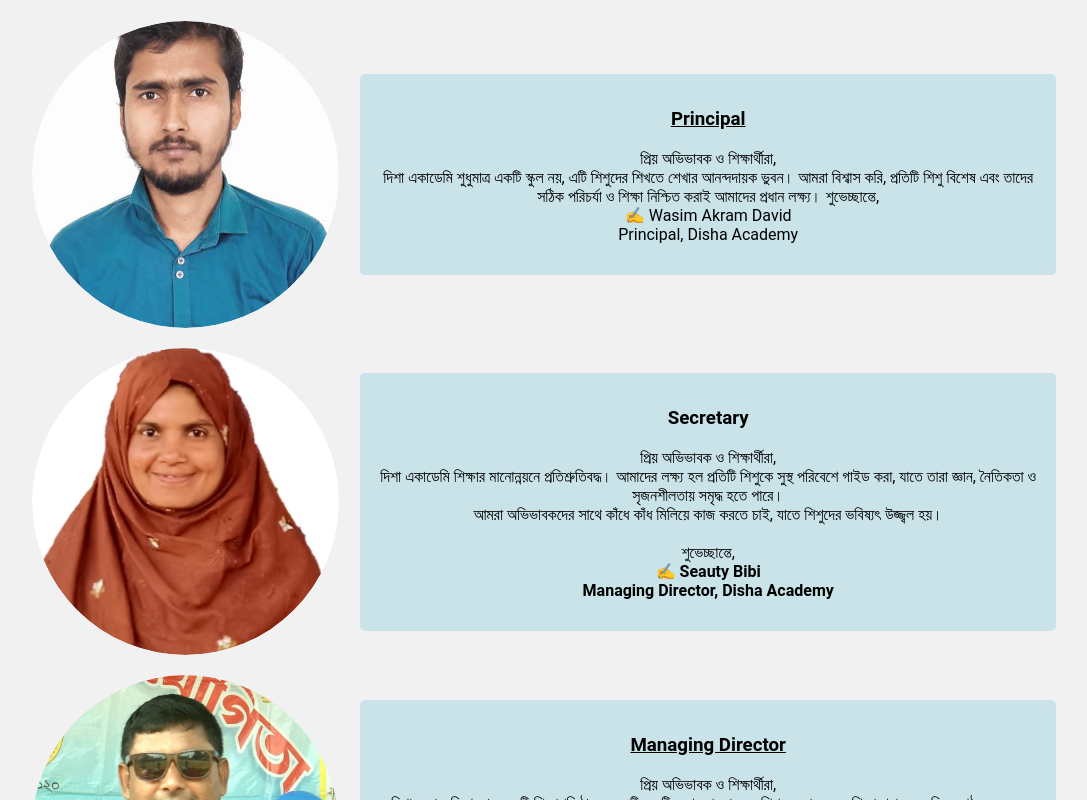
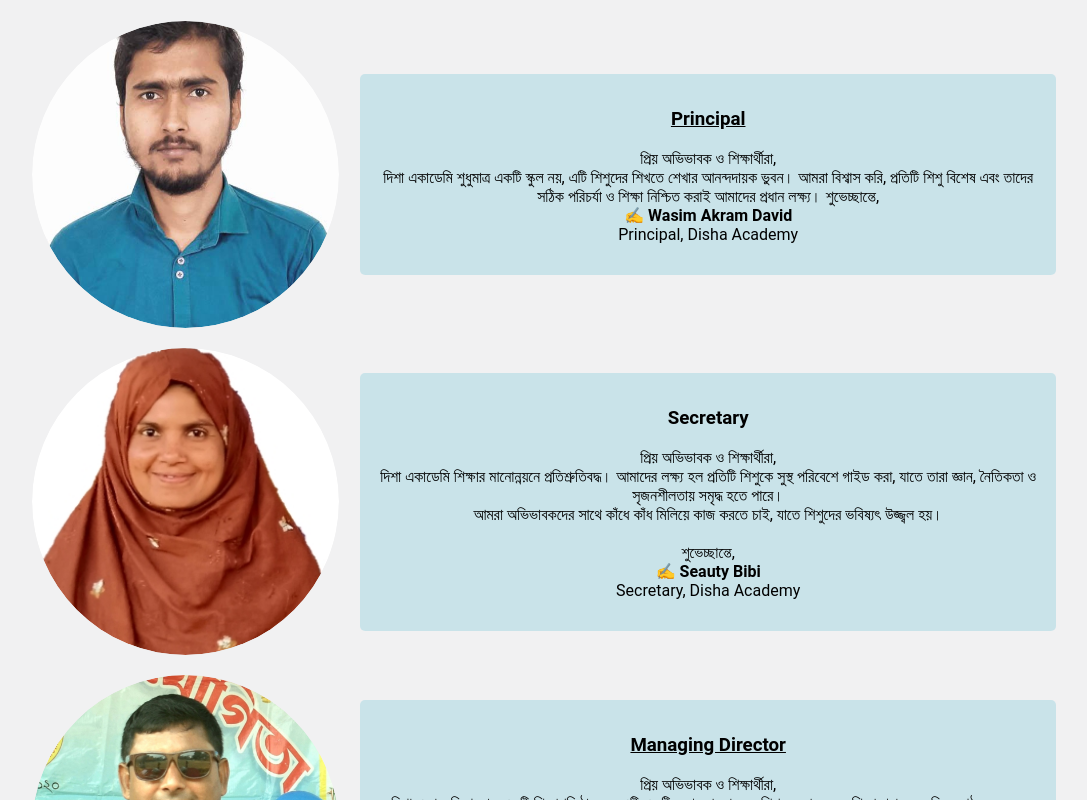
Before and after one commit to heywasim/DishaAcademy, a plain HTML site: page index.html in a window 1280 px wide. Shown: the part 473-1273 px from the top of the page, without its empty margins (96-1183 px from the left). Drawn offline with Linux system fonts and the light colour scheme.

Commit message:
Update index.html

```diff
--- a/index.html
+++ b/index.html
@@ -52,7 +52,7 @@ Here, we provide a creative and safe environment for students from LKG to Class
                 দিশা একাডেমি শুধুমাত্র একটি স্কুল নয়, এটি শিশুদের শিখতে শেখার আনন্দদায়ক ভুবন।
                 আমরা বিশ্বাস করি, প্রতিটি শিশু বিশেষ এবং তাদের সঠিক পরিচর্যা ও শিক্ষা নিশ্চিত করাই আমাদের প্রধান লক্ষ্য।
                 শুভেচ্ছান্তে,  <br>
-                ✍️ Wasim Akram David  <br>
+                ✍️ <b>Wasim Akram David</b>  <br>
                 Principal, Disha Academy</p>
             </div>
         </div>
@@ -67,7 +67,7 @@ Here, we provide a creative and safe environment for students from LKG to Class
 
 শুভেচ্ছান্তে,<br>
 ✍️ <b>Seauty Bibi</b><br>
-<b>Managing Director, Disha Academy</b>
+Secretary, Disha Academy
 
                 </p>
             </div>
```
